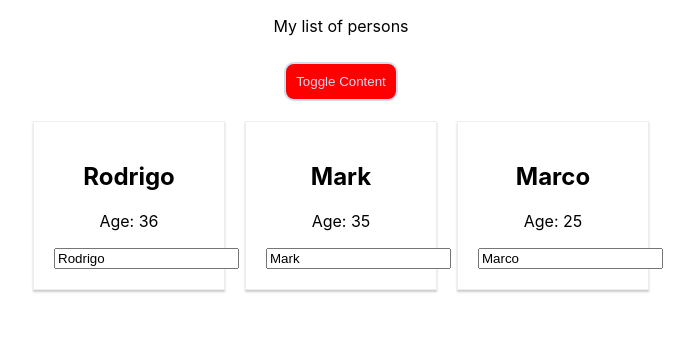
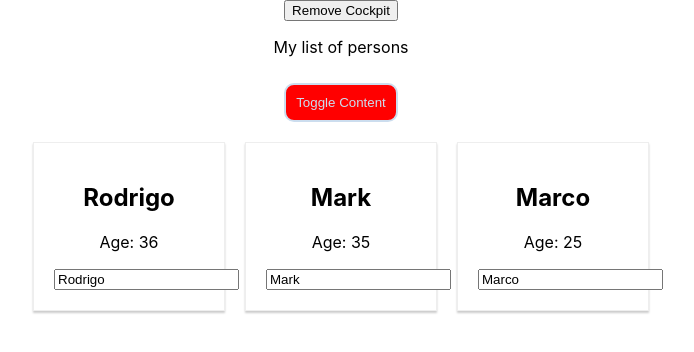
Before and after one commit to rodsilver83/reactOne, a React app in the folder my-app/: page / in a window 1280 px wide. Both pictures are taken after a click on the button "Toggle Content". Shown: the top 352 px of the page, without its empty margins (299-993 px from the left). Built offline with nearby package versions, Linux system fonts and the light colour scheme.

Commit message:
useEffect

```diff
--- a/my-app/src/PersonsApp/Components/Cockpit/cockpit.js
+++ b/my-app/src/PersonsApp/Components/Cockpit/cockpit.js
@@ -1,7 +1,24 @@
-import React from 'react';
+import React, { useEffect } from 'react';
 import classes from './cockpit.module.css';
 
 const Cockpit = (props) => {
+  useEffect(() => {
+    console.log('Cockpit.js Use effect');
+    setTimeout(() => {
+      alert('Save data to cloud');
+    }, 1000);
+    return () => {
+      console.log('cockpit.js cleanup');
+    }
+  }, []);
+
+  useEffect(() => {
+    console.log('Cockpit.js 2nd Use effect');
+    return () => {
+      console.log('cockpit.js cleanup 2');
+    }
+  }, );
+
   const buttonCss = [classes.Button];
   if (props.showPersons) {
     buttonCss.push(classes.toggleButton);
--- a/my-app/src/PersonsApp/Components/Persons/Person/Person.js
+++ b/my-app/src/PersonsApp/Components/Persons/Person/Person.js
@@ -1,15 +1,18 @@
-import React from 'react';
+import React, { Component } from 'react';
 import css from './Person.module.css';
 
-const Person = props => {
-    return (
-        <div className={css.person}>
-            <h2 onClick={props.click}>{props.name}</h2>
-            <p>Age: {props.age}</p>
-            <p>{props.children}</p>
-            <input type="text" onChange={props.change} value={props.name} />
-        </div>
-    );
+class Person extends Component {
+    render() {
+        console.log('Person.js Render');
+        return (
+            <div className={css.person}>
+                <h2 onClick={this.props.click}>{this.props.name}</h2>
+                <p>Age: {this.props.age}</p>
+                <p>{this.props.children}</p>
+                <input type="text" onChange={this.props.change} value={this.props.name} />
+            </div>
+        );
+    }
 }
 
 export default Person;
--- a/my-app/src/PersonsApp/Components/Persons/Persons.js
+++ b/my-app/src/PersonsApp/Components/Persons/Persons.js
@@ -1,17 +1,39 @@
-import React from 'react';
+import React, { Component } from 'react';
 import Person from './Person/Person';
 
-const Persons = (props) => (
-  props.persons.map( (person, index) => {
+class Persons extends Component {
+
+  shouldComponentUpdate(nextProps, nextState) {
+    console.log('Persons.js ShouldComponentUpdate');
+    return true;
+  }
+
+  componentDidUpdate() {
+    console.log('Persons.js Component Did Update');
+  }
+
+  getSnapshotBeforeUpdate() {
+    console.log('Persons.js getSnapshotBeforeUpdate');
+    return {message: 'Snapshot!!'}
+  }
+
+  componentWillUnmount() {
+    console.log('Persons.js componentWillUnmount');
+  }
+
+  render () {
+    console.log('Persons.js Render');
+    return this.props.persons.map( (person, index) => {
       return <Person
       key={person.id}
       name={person.name}
       age={person.age}
-    change={(event) => props.changed(event, person.id)}
-    click={() => props.clicked(index)}>
+      change={(event) => this.props.changed(event, person.id)}
+      click={() => this.props.clicked(index)}>
       </Person>
     })
-);
+  }
+};
 
 
 export default Persons;
--- a/my-app/src/PersonsApp/Containers/App.js
+++ b/my-app/src/PersonsApp/Containers/App.js
@@ -4,13 +4,26 @@ import Persons from '../Components/Persons/Persons';
 import Cockpit from '../Components/Cockpit/cockpit'
 
 class App extends Component {
-  state = {
-    persons: [
-      { id: 'aerg', name: 'Rodrigo', age: 36 },
-      { id: 'tbre', name: 'Mark', age: 35 },
-      { id: 'tbie', name: 'Marco', age: 25 },
-    ],
-    showPersons: false
+  constructor(props) {
+    super(props);
+    this.state = {
+      persons: [
+        { id: 'aerg', name: 'Rodrigo', age: 36 },
+        { id: 'tbre', name: 'Mark', age: 35 },
+        { id: 'tbie', name: 'Marco', age: 25 },
+      ],
+      showPersons: false,
+      showCockpit: true
+    }
+  }
+
+  shouldComponentUpdate(nextProps, nextState) {
+    console.log('App.js ShouldComponentUpdate');
+    return true;
+  }
+
+  componentDidMount() {
+    console.log('App.js Component did mount');
   }
 
   nameChangeHandler = (event, id) => {
@@ -39,6 +52,8 @@ class App extends Component {
   }
 
   render() {
+    console.log('App.js Render');
+
     let persons = null;
     if (this.state.showPersons) {
       persons = (
@@ -53,11 +68,16 @@ class App extends Component {
 
     return (
       <div className={classes.App}>
+        <button onClick={() => {
+          this.setState({ showCockpit: false });
+        }}>Remove Cockpit</button>
+        { this.state.showCockpit ?
         <Cockpit
           showPersons={this.state.showPersons}
           persons={this.state.persons}
           clicked={this.tooggleHandler}>
         </Cockpit>
+        : null }
         {persons}
       </div>
     );
--- a/my-app/src/index.js
+++ b/my-app/src/index.js
@@ -6,7 +6,7 @@ import * as serviceWorker from './serviceWorker';
 
 ReactDOM.render(
   <React.StrictMode>
-    <App />
+    <App/>
   </React.StrictMode>,
   document.getElementById('root')
 );
```
Lines whose indentation alone changed are shown as unchanged.
